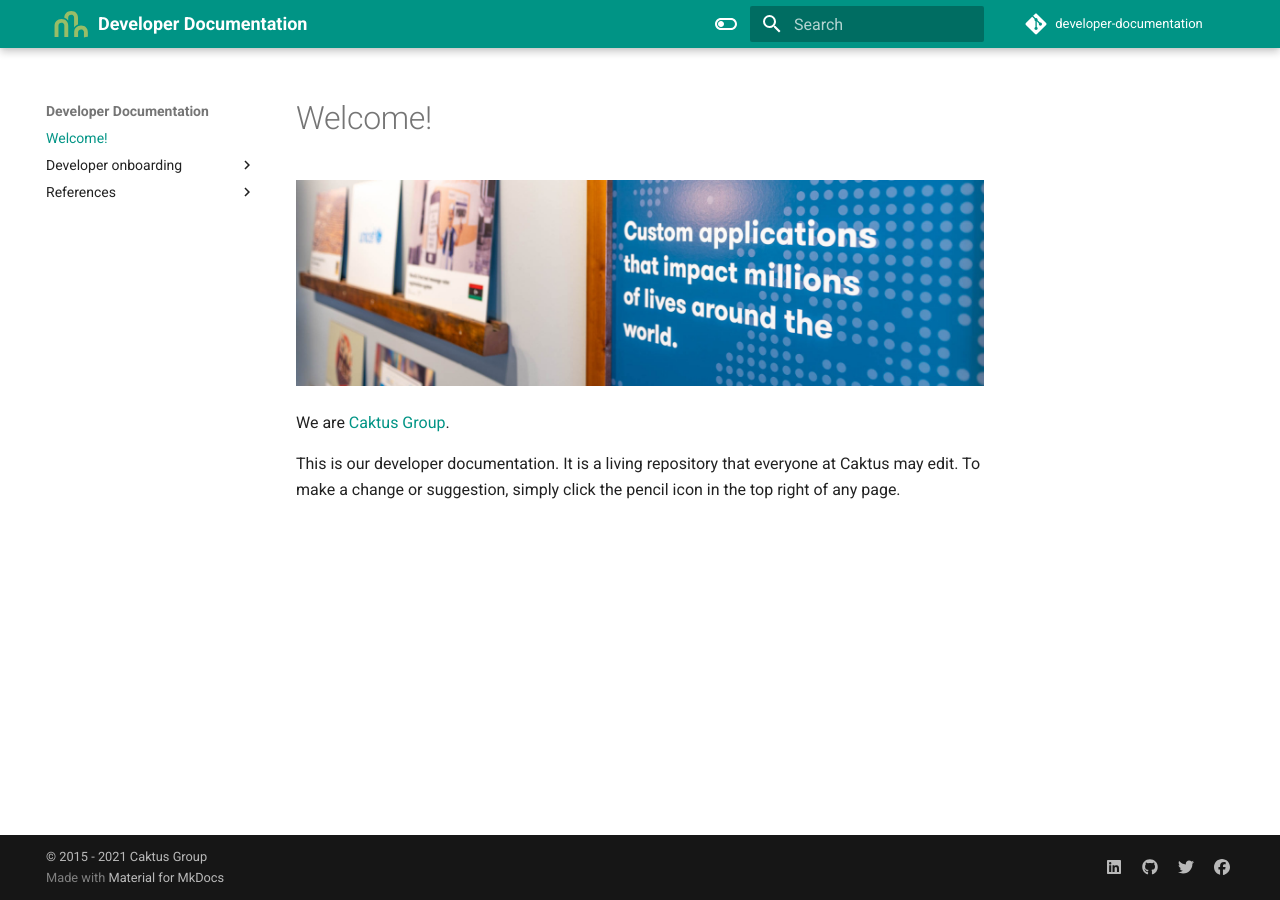
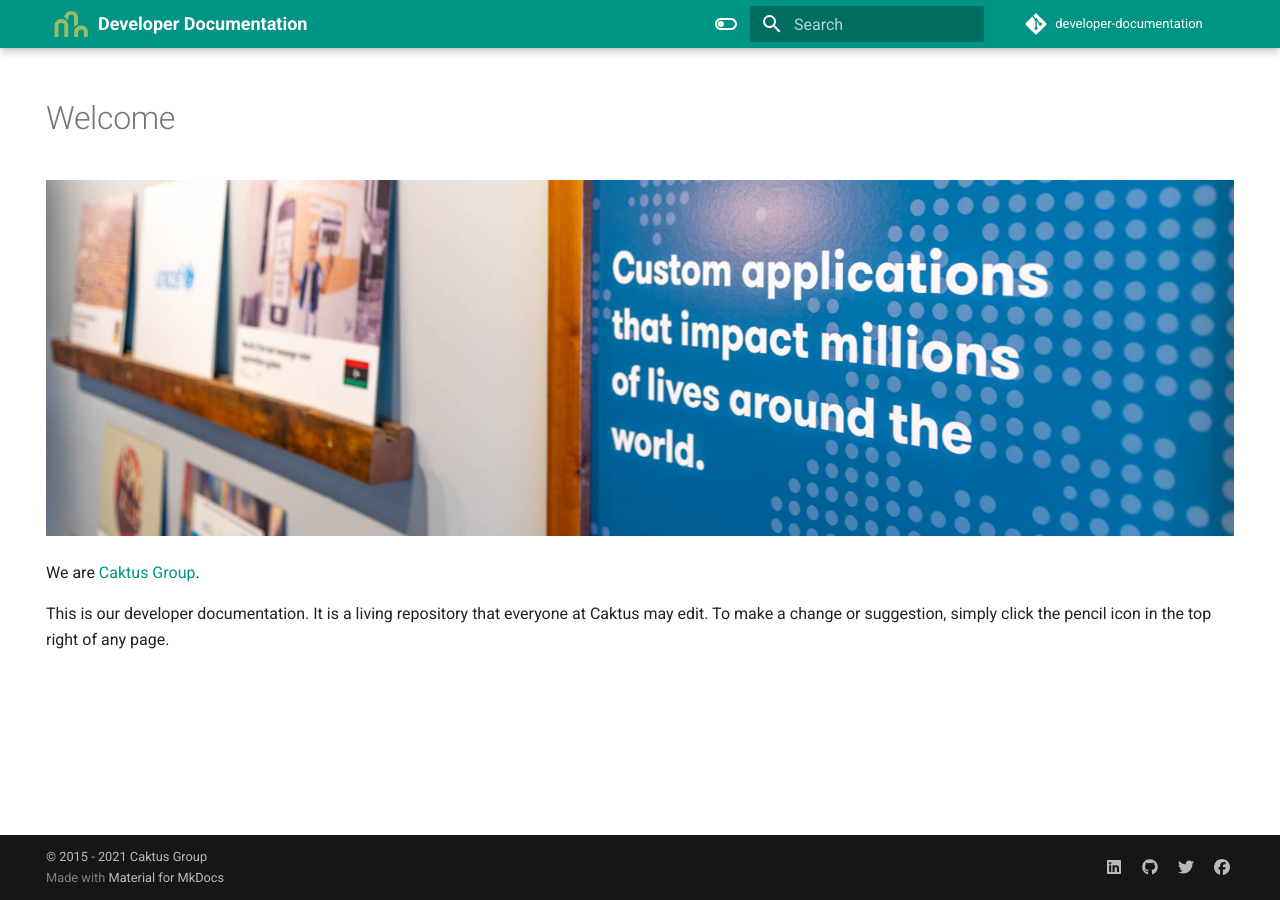
Before and after one commit to caktus/guidebook, an MkDocs documentation site: the page built from docs/index.md, in a window 1280 px wide. Built offline with MkDocs 1.6.1 and Material for MkDocs 9.7.7, drawn with Linux system fonts in a browser that asks for light colours; comment, search, counter and statistics services are not loaded; some of the changed lines change nothing that is shown.

Commit message:
disable nav and toc on homepage

```diff
--- a/docs/index.md
+++ b/docs/index.md
@@ -1,7 +1,12 @@
-# Welcome!
+---
+hide:
+  - navigation
+  - toc
+---
+
+# Welcome
 
 <div><img src="assets/images/DSC06509.jpg" alt='logo'></div>
-
 
 We are [Caktus Group](https://www.caktusgroup.com/).
 
--- a/mkdocs.yml
+++ b/mkdocs.yml
@@ -33,6 +33,7 @@ extra:
       link: https://www.facebook.com/CaktusGroup/
 
 markdown_extensions:
+  - meta
   - pymdownx.highlight
   - pymdownx.inlinehilite
   - pymdownx.superfences
```
